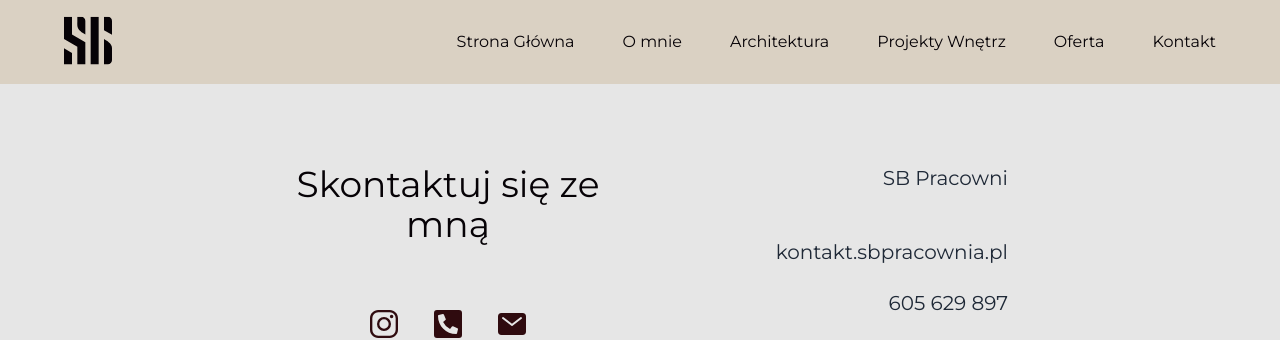
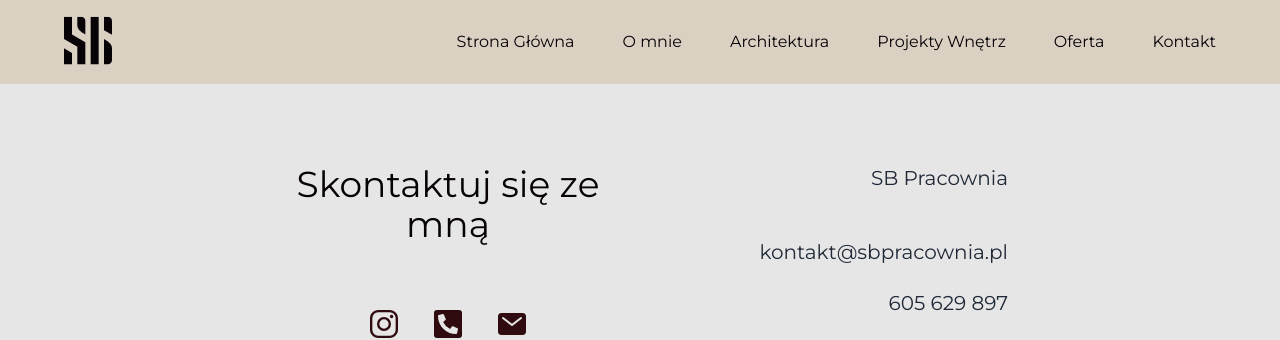
Before and after one commit to mizdebski77/Barbara-Szwala, a React (Create React App) app: page /Kontakt in a window 1280 px wide. Shown: the top 340 px of the page. Built offline with nearby package versions, Linux system fonts and the light colour scheme.

Commit message:
Contact updated

```diff
--- a/src/common/arrays.ts
+++ b/src/common/arrays.ts
@@ -23,7 +23,7 @@ export const Links = [
 export const Socials = [
     { icon: IoLogoInstagram, name: 'Instagram', link: 'https://www.instagram.com/sb_pracownia_arch/' },
     { icon: FaPhoneSquareAlt, name: 'Phone', link: 'tel:+48605629897' },
-    { icon: IoMail, name: 'E-Mail', link: 'mailto:kontakt.sbpracownia@gmail.com' },
+    { icon: IoMail, name: 'E-Mail', link: 'mailto:kontakt@sbpracownia.pl' },
 ];
 
 export const OfferList = [
--- a/src/features/Contact/contact.tsx
+++ b/src/features/Contact/contact.tsx
@@ -49,7 +49,7 @@ export const Contact = () => {
                 whileInView={{ y: 0, opacity: 1 }}
                 viewport={{ once: false }}
                 transition={{ duration: 1 }}
-                className="grid md:grid-cols-2 w-full gap-8 md:mb-32 mb-12 px-4"
+                className="grid md:grid-cols-2 sbw-full gap-8 md:mb-32 mb-12 px-4"
             >
                 <div className="grid md:gap-16 gap-4">
                     <h1 className="text-dark md:text-4xl text-2xl text-center">
@@ -77,13 +77,15 @@ export const Contact = () => {
                         rel="noopener noreferrer"
                         className="md:text-right text-center"
                     >
-                        SB Pracowni
+                        SB Pracownia
                     </a>
                     <div className="grid">
-                        <a href="mailto:">kontakt.sbpracownia.pl </a>
+                        <a href="mailto:kontakt@sbpracownia.pl">
+                            kontakt@sbpracownia.pl
+                        </a>
                         <a
                             className="md:text-right text-center"
-                            href="tel:605629897"
+                            href="tel:+48605629897"
                         >
                             605 629 897
                         </a>
```
